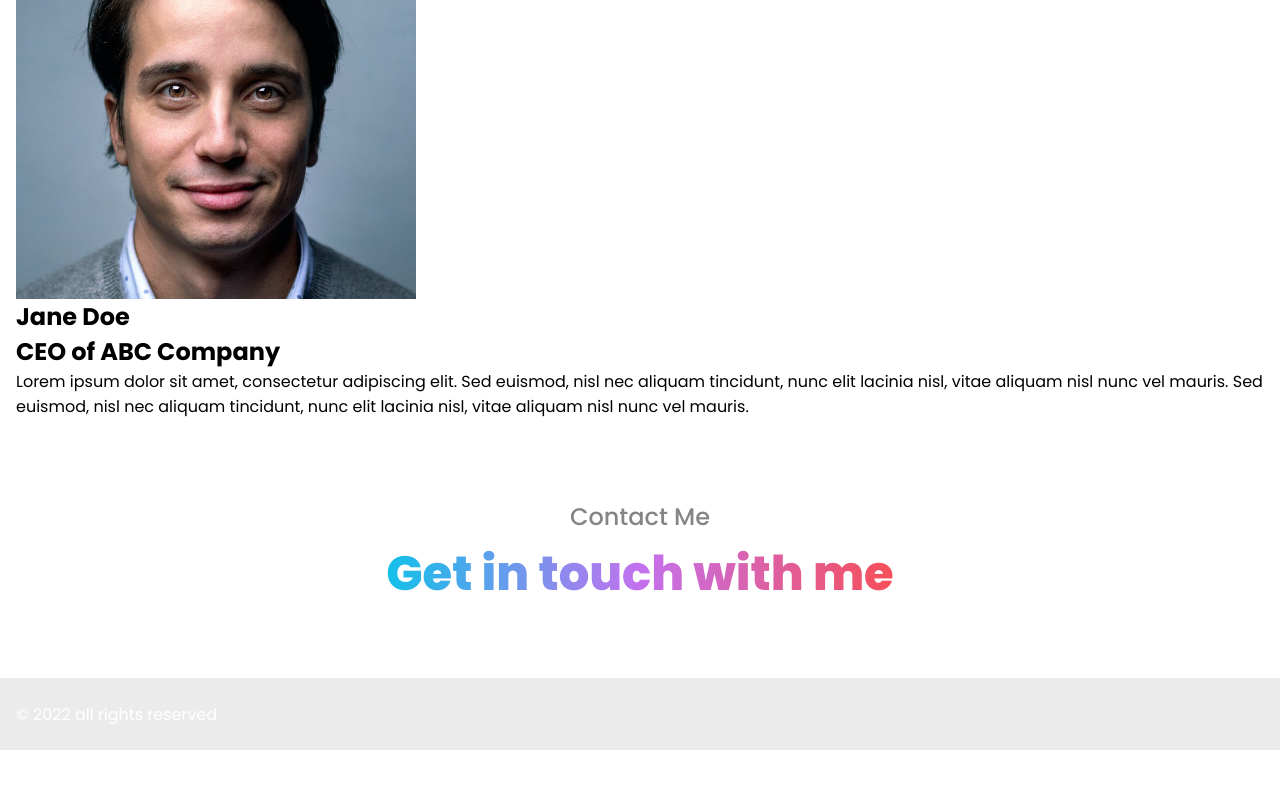
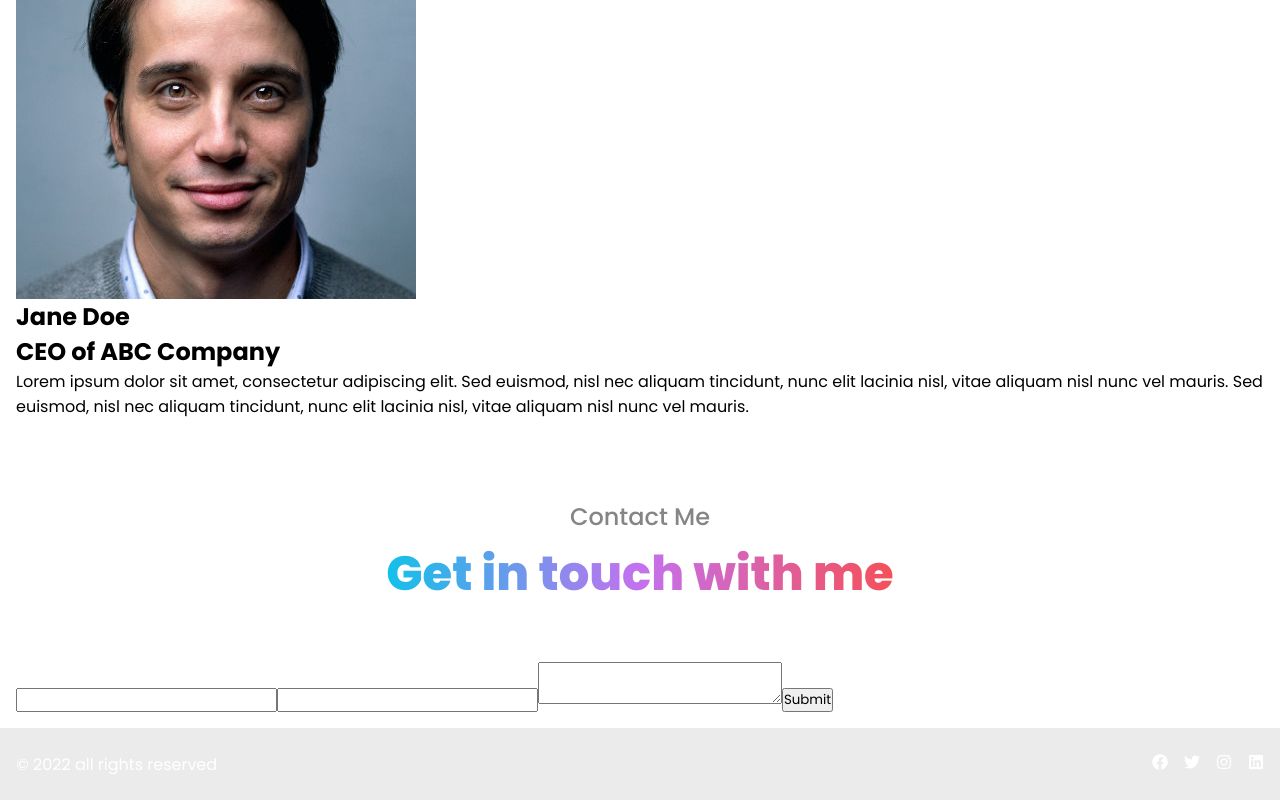
Before and after one commit to EnFlorian/anja-personal-website, a React (Vite) app: page / in a window 1280 px wide. Shown: the part 5875-6675 px from the top of the page. Before the commit the page ends 6625 px from the top, so only its background shows below. Built offline with nearby package versions, Linux system fonts and the light colour scheme.

Commit message:
Fix: Fixed form validation and icons

```diff
--- a/src/components/layout/ContactSection/ContactSection.tsx
+++ b/src/components/layout/ContactSection/ContactSection.tsx
@@ -1,11 +1,86 @@
+import { Formik } from "formik";
 import { SectionHeader } from "../../elements";
 import "./ContactSection.scss";
 
+interface IFormValues {
+  email?: string;
+  name?: string;
+  message?: string;
+}
+
 const ContactSection = () => {
+  const validateForm = (values: IFormValues) => {
+    const errors: IFormValues = {};
+    if (!values.email) {
+      errors.email = "Required";
+    } else if (
+      !/^[A-Z0-9._%+-]+@[A-Z0-9.-]+\.[A-Z]{2,4}$/i.test(values.email)
+    ) {
+      errors.email = "Invalid email address";
+    }
+    if (!values.name) {
+      errors.name = "Required";
+    }
+    if (!values.message) {
+      errors.message = "Required";
+    }
+    return errors;
+  };
+
   return (
     <section className="services-section">
       <div className="services-section__wrapper container-xl">
         <SectionHeader title="Contact Me" subtitle="Get in touch with me" />
+
+        <Formik
+          initialValues={{ name: "", email: "", message: "" }}
+          validate={validateForm}
+          onSubmit={(values, { setSubmitting }) => {
+            setSubmitting(true);
+            // TODO: Send form data to backend
+            console.log(values);
+          }}
+        >
+          {({
+            values,
+            errors,
+            touched,
+            handleChange,
+            handleBlur,
+            handleSubmit,
+            isSubmitting,
+          }) => (
+            <form onSubmit={handleSubmit}>
+              <input
+                type="text"
+                name="name"
+                onChange={handleChange}
+                onBlur={handleBlur}
+                value={values.name}
+              />
+              {errors.name && touched.name && errors.name}
+              <input
+                type="email"
+                name="email"
+                onChange={handleChange}
+                onBlur={handleBlur}
+                value={values.email}
+              />
+              {errors.email && touched.email && errors.email}
+              <textarea
+                name="message"
+                onChange={handleChange}
+                onBlur={handleBlur}
+                value={values.message}
+              />
+              {errors.message && touched.message && errors.message}
+
+              <button type="submit" disabled={isSubmitting}>
+                Submit
+              </button>
+            </form>
+          )}
+        </Formik>
       </div>
     </section>
   );
--- a/src/data/socials.ts
+++ b/src/data/socials.tsx
@@ -4,21 +4,21 @@ export const socials = [
   {
     name: "Facebook",
     url: "https://www.facebook.com/yourname",
-    icon: FaFacebook,
+    icon: <FaFacebook />,
   },
   {
     name: "Twitter",
     url: "https://twitter.com/yourname",
-    icon: FaTwitter,
+    icon: <FaTwitter />,
   },
   {
     name: "Instagram",
     url: "https://www.instagram.com/yourname",
-    icon: FaInstagram,
+    icon: <FaInstagram />,
   },
   {
     name: "LinkedIn",
     url: "https://www.linkedin.com/in/yourname",
-    icon: FaLinkedin,
+    icon: <FaLinkedin />,
   },
 ];
--- a/src/styles/_scrollbar.scss
+++ b/src/styles/_scrollbar.scss
@@ -18,5 +18,5 @@
 
 /* Handle on hover */
 ::-webkit-scrollbar-thumb:hover {
-  background: var(--clr-accent-1);
+  background-image: var(--gradient-1);
 }
```
